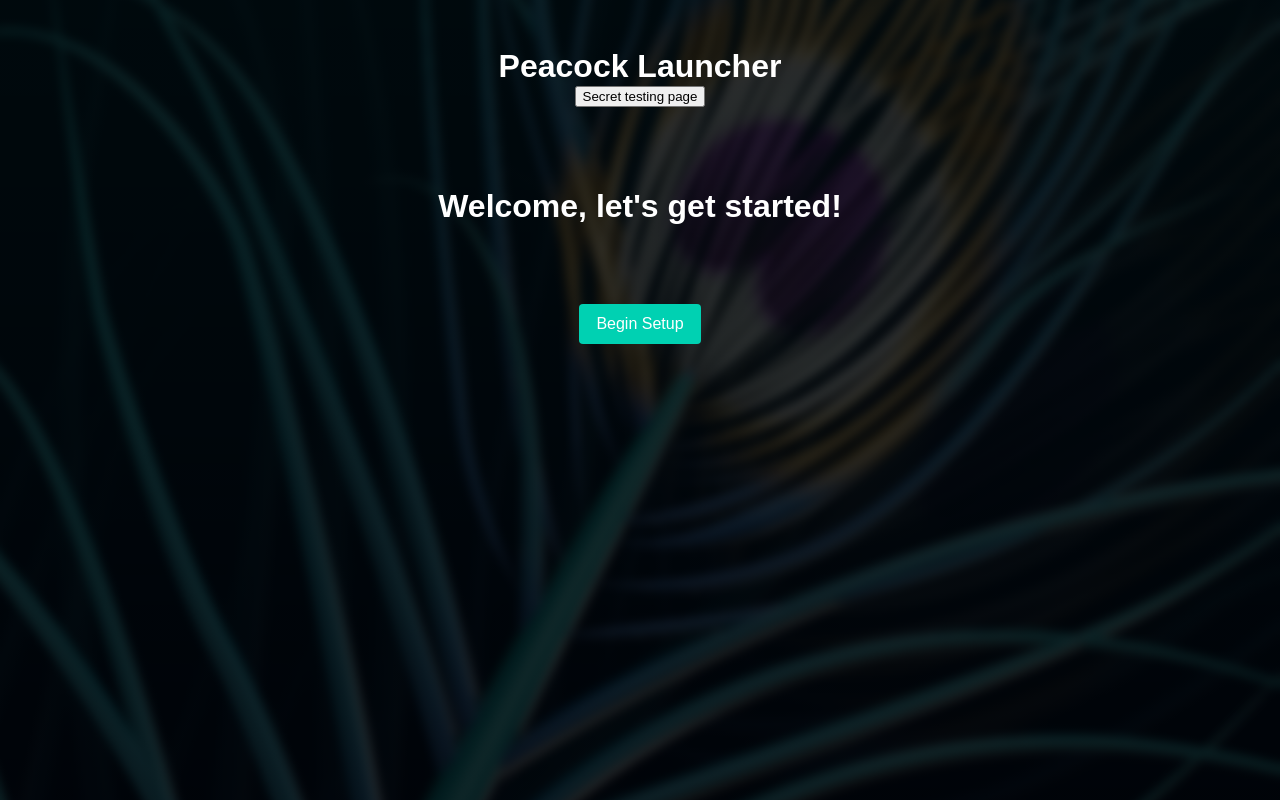
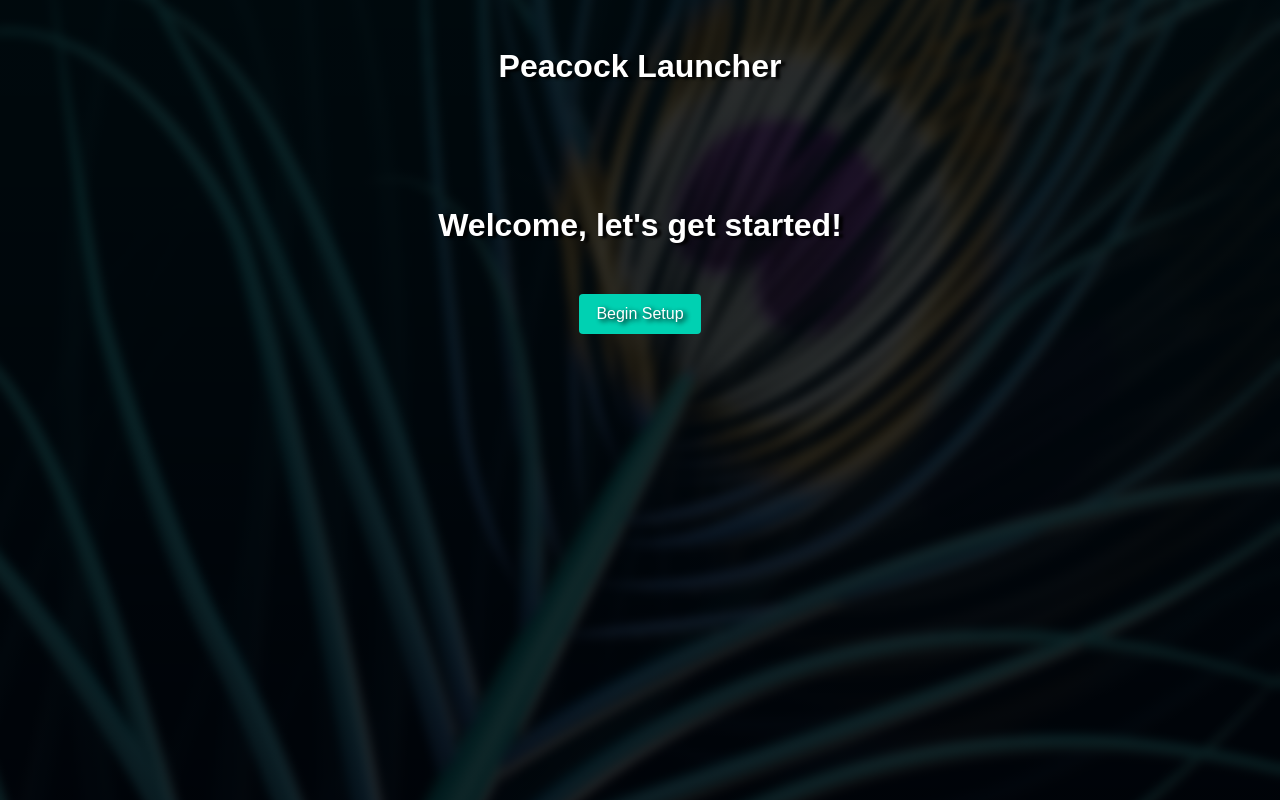
Before and after one commit to thepeacockproject/Launcher, a React (Vite) app: page / in a window 1280 px wide. Built offline with nearby package versions, Linux system fonts and the light colour scheme; a web font is replaced by a local one.

Commit message:
General text shadowing. Added classnames for .css Removed css from bulma-overrides

```diff
--- a/src/pages/setupPhase/Intro.tsx
+++ b/src/pages/setupPhase/Intro.tsx
@@ -1,29 +1,32 @@
 import Layout from "../../Layout"
 import * as React from "react"
 import { Phase, SetupCommonProps } from "../FirstTimeSetupPage"
+import "./../../styles/intro.css"
 
 export default function Intro(props: SetupCommonProps) {
     return (
         <Layout>
             <section className="hero-body">
-                <h1 className="title">Peacock Launcher</h1>
+                <h1 className="title launcher-text">Peacock Launcher</h1>
 
-                {IS_DEVELOPMENT && (
-                    <button onClick={() => props.setPhase(Phase.Testing)}>
-                        Secret testing page
-                    </button>
-                )}
+                {/*{IS_DEVELOPMENT && (*/}
+                {/*    <button onClick={() => props.setPhase(Phase.Testing)}>*/}
+                {/*        Secret testing page*/}
+                {/*    </button>*/}
+                {/*)}*/}
 
                 <div className="container middle-child has-text-centered">
                     <div>
-                        <p className="title">Welcome, let's get started!</p>
+                        <p className="title welcome-text">
+                            Welcome, let's get started!
+                        </p>
                     </div>
                 </div>
 
                 <div className="container has-text-centered">
                     <button
                         type="button"
-                        className="button is-primary"
+                        className="button is-primary begin-button"
                         onClick={() => props.setPhase(Phase.PickGameVersion)}
                     >
                         Begin Setup
--- a/src/styles/bulma-overrides.sass
+++ b/src/styles/bulma-overrides.sass
@@ -16,16 +16,6 @@ $box-color: white
 @import "bulma/sass/elements/_all.sass"
 @import "bulma/sass/components/_all.sass"
 
-.middle-child
-  margin-top: 5rem
-  margin-bottom: 5rem
-
-.hero-body
-  margin-bottom: 25%
-
-.welcome-text
-  font-size: 38px
-
 .not-white
   color: black !important
 
--- /dev/null
+++ b/src/styles/intro.css
@@ -0,0 +1,20 @@
+.welcome-text,
+.launcher-text {
+    text-shadow: 4px 2px 3px #000;
+}
+
+.begin-button {
+    text-shadow: 3px 2px 5px #000;
+}
+
+.middle-child div {
+    margin-top: 30.5%;
+    margin-bottom: 12.5%;
+}
+
+.hero-body {
+    margin-bottom: 25%;
+}
+.welcome-text {
+    font-size: 38px;
+}
```
